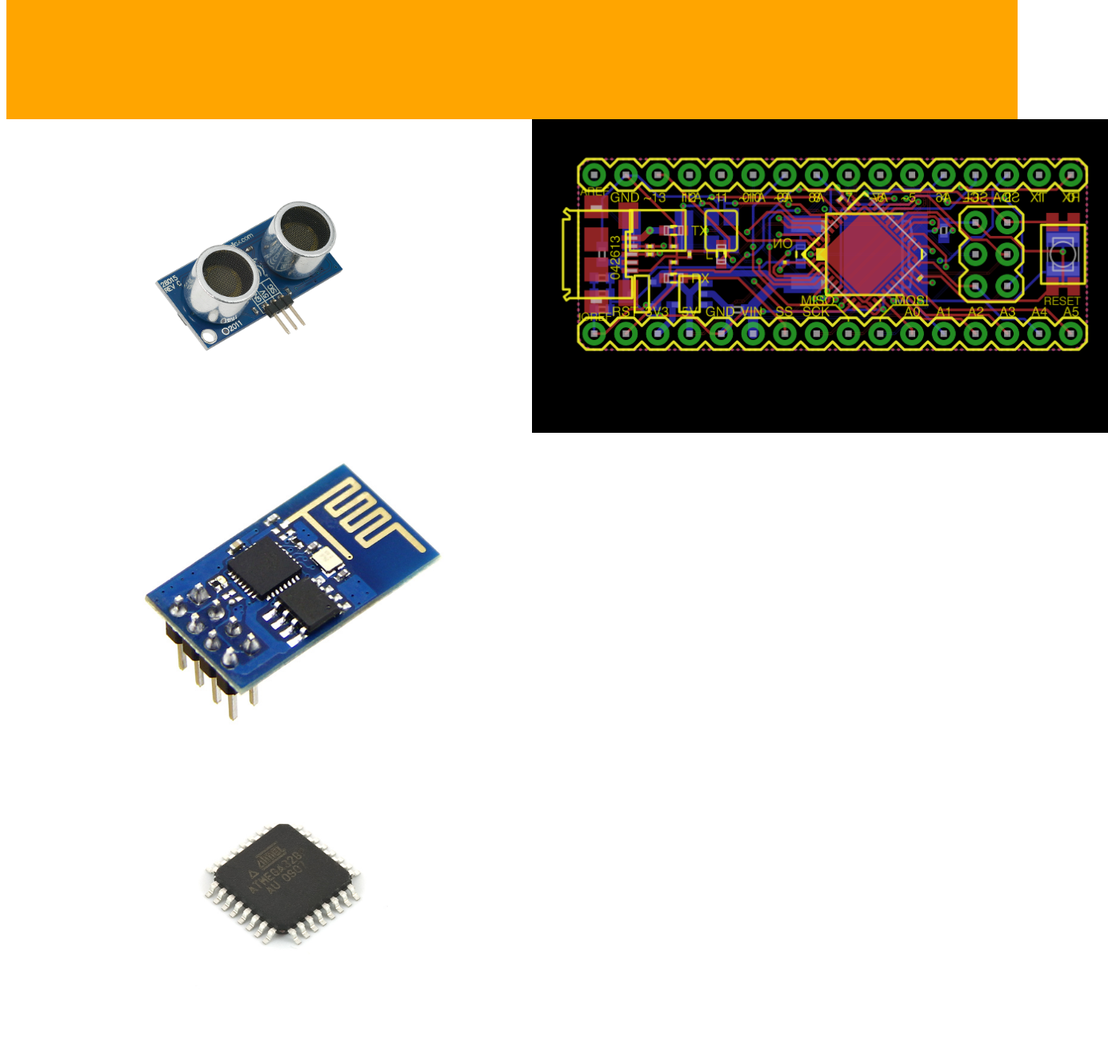
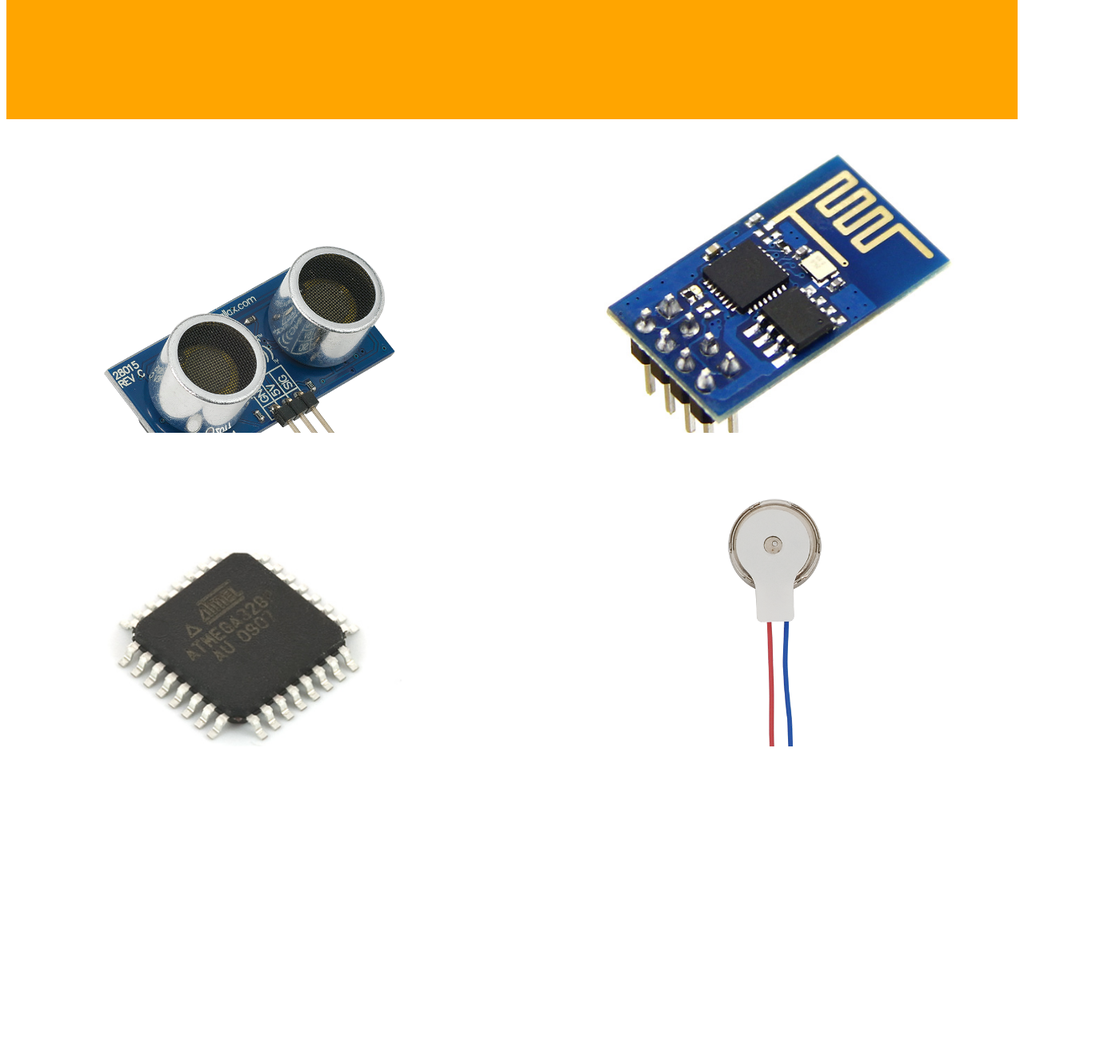
Before and after one commit to rayrobdod/Veyebrations_website, a plain HTML site: page index.html in a window 1280 px wide. Shown: the part 643-1968 px from the top of the page at 80% size, 1385 px wide, since content can reach past the window. After the commit the page ends 1584 px from the top, so only its background shows below. Drawn offline with Linux system fonts and the light colour scheme.

Commit message:
chaning imgs to divs

```diff
--- a/css/main.css
+++ b/css/main.css
@@ -47,13 +47,48 @@
 }
 
 .linksPage{
-	height: 100%;
-	width: 100%;
 }
 
-.images{
+.image1{
+	background: rgba(0,0,0,0) url('../pics/proximity.png');
+	display: block;
+	height: 50%;
+	margin-left: auto;
+	margin-right: auto;
+	background-size:cover;
+}
+
+.image2{
+	background: rgba(0,0,0,0) url('../pics/esp8266.jpg');
+	display: block;
+	height: 50%;
+	margin-left: auto;
+	margin-right: auto;
+	background-size:cover;
+}
+
+.image3{
+	background: rgba(0,0,0,0) url('../pics/atmega328.jpg');
+	display: block;
+	height: 50%;
+	margin-left: auto;
+	margin-right: auto;
+	background-size:cover;
+}
+
+.image4{
+	background: rgba(0,0,0,0) url('../pics/motor.png');
 	height: 50%;
 	display: block;
 	margin-left: auto;
 	margin-right: auto;
+	background-size:cover;
 }
+
+
+.imageOverlay:before{
+	background-color: inherit;
+}
+.imageOverlay:hover{
+	background-color: rgba(120,120,120,0.5)
+}
--- a/index.html
+++ b/index.html
@@ -7,6 +7,7 @@
 	<body>
 		<div class="frontBanner">
 			<div class="titleCard">
+				<span class="ripple"></span>
 				<div class="title">Veyebrations</div>
 				<div class="names"> <a class="names" href="https://github.com/Aether357">Josh</a> | <a class="names" href="https://github.com/dxa4481">Dylan</a> | <a class="names" href="https://github.com/rayrobdod">Raymond</a></div>
 
@@ -15,17 +16,21 @@
 			</div>
 		</div>
 		<div class="linksPage">
-			<div class="six columns">
-				<img class="images" src="pics/proximity.png"></img>
+			<div class="row">
+				<div class="six columns">
+					<div class="imageOverlay image1"></div>
+				</div>
+				<div class="six columns">
+					<div class="imageOverlay image2"></div>
+				</div>
 			</div>
-			<div class="six columns">
-				<img class="images" src="pics/pcb.png"></img>
-			</div>
-			<div class="six columns">
-				<img class="images" src="pics/esp8266.jpg"></img>
-			</div>
-			<div class="six columns">
-				<img class="images" src="pics/atmega328.jpg"></img>
+			<div class="row">
+				<div class="six columns">
+					<div class="imageOverlay image3"></div>
+				</div>
+				<div class="six columns">
+					<div class="imageOverlay image4"></div>
+				</div>
 			</div>
 		</div>
 	</body>
```
Also changed, not shown: pics/motor.png (added), pics/pcb.png (deleted).
